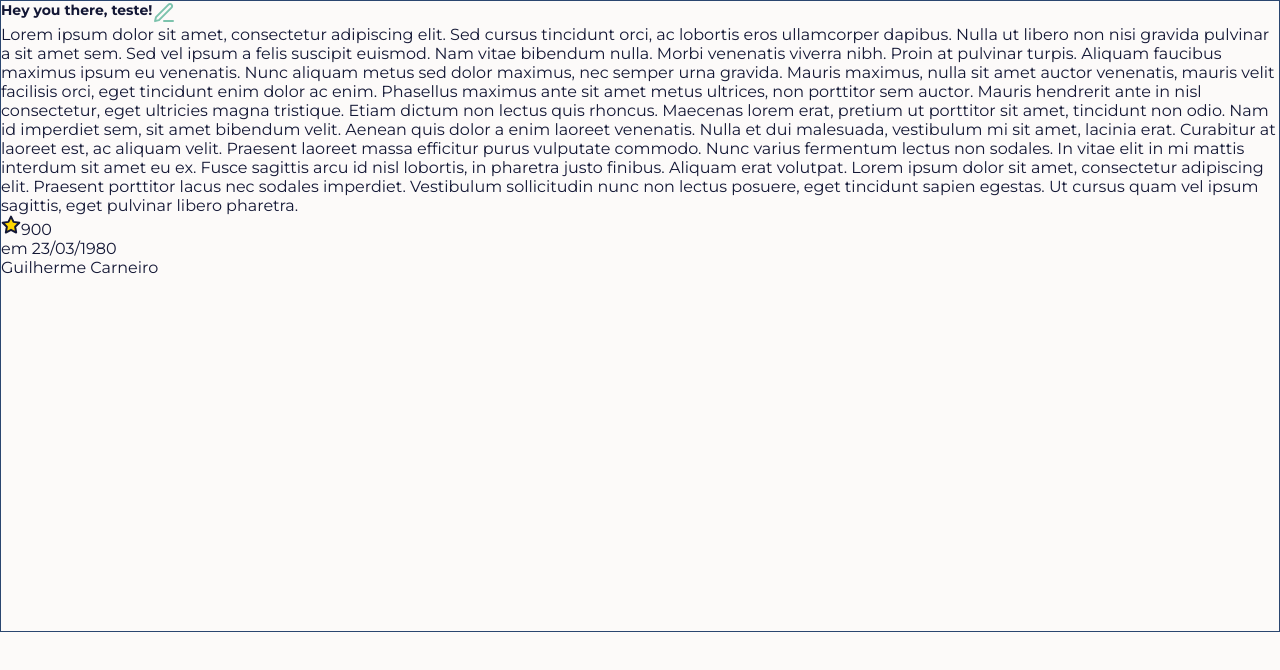
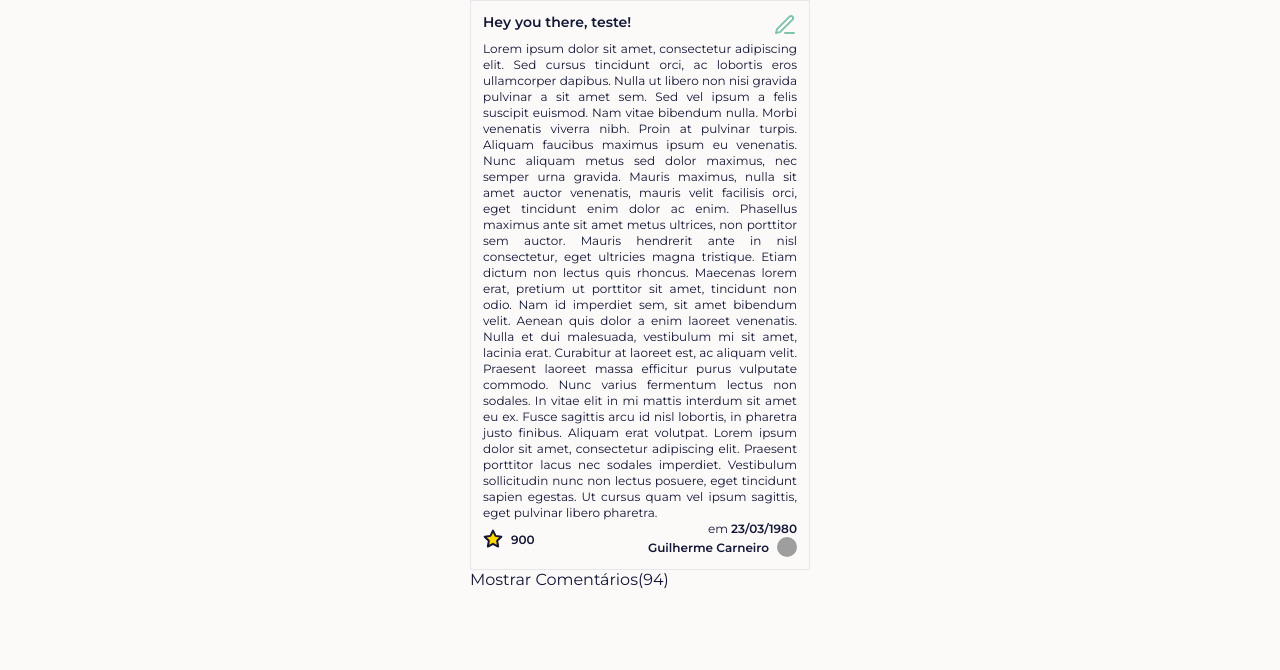
Before and after one commit to Redacao-Conectada/frontend, a React (Create React App) app: page /essay in a window 1280 px wide. Shown: the top 670 px of the page. Built offline with nearby package versions, Linux system fonts and the light colour scheme; grey boxes are pictures that could not be loaded.

Commit message:
WIP essays

```diff
--- /dev/null
+++ b/src/components/DetailedEssayCard/index.tsx
@@ -0,0 +1,60 @@
+import { Essay } from '@/interfaces/general';
+import { icons } from '@assets/icons';
+import React from 'react';
+import {
+  AuthorContainer,
+  DateContainer,
+  EssayCardContainer,
+  FooterContainer,
+  HeaderContainer,
+  MoreInfoContainer,
+  StarsCounter,
+} from './styles';
+
+interface DetailedEssayCardProps {
+  width?: string;
+  essay: Essay;
+}
+
+const DetailedEssayCard: React.FC<DetailedEssayCardProps> = ({
+  essay,
+  width,
+}) => {
+  const defaultAvatar =
+    'https://www.ecp.org.br/wp-content/uploads/2017/12/default-avatar-1-300x300.png';
+
+  // TODO: fazer estrela ficar amarela quando curtido.
+  // TODO: fazer gerenciamento de estado
+
+  return (
+    <EssayCardContainer width={width || '314px'}>
+      <HeaderContainer>
+        <h2>{essay.title}</h2>
+        <a>{icons.pen}</a>
+      </HeaderContainer>
+      <p>{essay.text}</p>
+      <FooterContainer>
+        <StarsCounter>
+          {icons.star}
+          <a>{essay.numOfStars}</a>
+        </StarsCounter>
+        <MoreInfoContainer>
+          <DateContainer>
+            <p>
+              em <b>{essay.date}</b>
+            </p>
+          </DateContainer>
+          <AuthorContainer>
+            <b>{essay.author.name}</b>
+            <img
+              alt={essay.author.name}
+              src={essay.author.avatar ? essay.author.avatar : defaultAvatar}
+            />
+          </AuthorContainer>
+        </MoreInfoContainer>
+      </FooterContainer>
+    </EssayCardContainer>
+  );
+};
+
+export default DetailedEssayCard;
--- /dev/null
+++ b/src/components/DetailedEssayCard/styles.ts
@@ -0,0 +1,94 @@
+import { colors } from '@styles/colors';
+import styled from 'styled-components';
+
+interface EssayCardProps {
+  width: string;
+}
+
+export const EssayCardContainer = styled.div<EssayCardProps>`
+  padding: 12px;
+
+  min-width: 300px;
+  width: ${(props) => props.width};
+
+  border: 1px solid ${colors.normalBorder};
+
+  h2 {
+    font-weight: 600;
+    font-size: 14px;
+    line-height: 19px;
+  }
+
+  p {
+    font-size: 12px;
+    line-height: 16px;
+    text-align: justify;
+  }
+`;
+
+export const HeaderContainer = styled.div`
+  display: flex;
+
+  justify-content: space-between;
+`;
+
+export const DateContainer = styled.div`
+  display: flex;
+  justify-content: flex-end;
+
+  b {
+    font-size: 10px;
+    font-weight: 400;
+
+    color: #484d6d;
+  }
+`;
+
+export const FooterContainer = styled.div`
+  width: 100%;
+
+  display: flex;
+  justify-content: space-between;
+`;
+
+export const StarsCounter = styled.div`
+  display: flex;
+
+  align-items: center;
+
+  a {
+    margin-left: 8px;
+    cursor: default;
+
+    font-size: 12px;
+    font-weight: 600;
+  }
+`;
+
+export const MoreInfoContainer = styled.div`
+  display: flex;
+  flex-direction: column;
+
+  justify-content: flex-end;
+
+  b {
+    font-weight: 600;
+    font-size: 12px;
+
+    color: #131735;
+  }
+
+  img {
+    height: 20px;
+    width: 20px;
+
+    border-radius: 50%;
+
+    margin-left: 8px;
+  }
+`;
+
+export const AuthorContainer = styled.div`
+  display: flex;
+  align-items: center;
+`;
--- a/src/components/EssayCard/index.tsx
+++ /dev/null
@@ -1,39 +0,0 @@
-import { icons } from '@assets/icons';
-import React from 'react';
-import { EssayCardContainer, HeaderContainer } from './styles';
-
-const EssayCard: React.FC = () => {
-  const redacao = {
-    texto: `Lorem ipsum dolor sit amet, consectetur adipiscing elit. Sed cursus tincidunt orci, ac lobortis eros ullamcorper dapibus. Nulla ut libero non nisi gravida pulvinar a sit amet sem. Sed vel ipsum a felis suscipit euismod. Nam vitae bibendum nulla. Morbi venenatis viverra nibh. Proin at pulvinar turpis. Aliquam faucibus maximus ipsum eu venenatis.
-      Nunc aliquam metus sed dolor maximus, nec semper urna gravida. Mauris maximus, nulla sit amet auctor venenatis, mauris velit facilisis orci, eget tincidunt enim dolor ac enim. Phasellus maximus ante sit amet metus ultrices, non porttitor sem auctor. Mauris hendrerit ante in nisl consectetur, eget ultricies magna tristique. Etiam dictum non lectus quis rhoncus.
-      Maecenas lorem erat, pretium ut porttitor sit amet, tincidunt non odio. Nam id imperdiet sem, sit amet bibendum velit. Aenean quis dolor a enim laoreet venenatis. Nulla et dui malesuada, vestibulum mi sit amet, lacinia erat. Curabitur at laoreet est, ac aliquam velit. Praesent laoreet massa efficitur purus vulputate commodo. Nunc varius fermentum lectus non sodales. In vitae elit in mi mattis interdum sit amet eu ex. Fusce sagittis arcu id nisl lobortis, in pharetra justo finibus. Aliquam erat volutpat.
-      Lorem ipsum dolor sit amet, consectetur adipiscing elit. Praesent porttitor lacus nec sodales imperdiet. Vestibulum sollicitudin nunc non lectus posuere, eget tincidunt sapien egestas. Ut cursus quam vel ipsum sagittis, eget pulvinar libero pharetra.`,
-    titulo: 'Hey you there, teste!',
-    autor: {
-      nome: 'Guilherme Carneiro',
-    },
-    data: '23/03/1980',
-    isStared: true,
-    curtidas: 900,
-  };
-
-  return (
-    <EssayCardContainer>
-      <HeaderContainer>
-        <h2>{redacao.titulo}</h2>
-        {icons.pen}
-      </HeaderContainer>
-      <p>{redacao.texto}</p>
-      <div>
-        {icons.star}
-        <a>{redacao.curtidas}</a>
-        <div>
-          em {redacao.data}
-          <div>{redacao.autor.nome}</div>
-        </div>
-      </div>
-    </EssayCardContainer>
-  );
-};
-
-export default EssayCard;
--- a/src/components/EssayCard/styles.ts
+++ /dev/null
@@ -1,16 +0,0 @@
-import styled from 'styled-components';
-
-export const EssayCardContainer = styled.div`
-  min-height: 630px;
-  min-width: 314px;
-
-  border: 1px solid #2a4670;
-
-  h2 {
-    font-size: 14px;
-  }
-`;
-
-export const HeaderContainer = styled.div`
-  display: flex;
-`;
--- a/src/pages/Essay/Details/index.tsx
+++ b/src/pages/Essay/Details/index.tsx
@@ -1,11 +1,13 @@
-import EssayCard from '@components/EssayCard';
+import DetailedEssayCard from '@/components/DetailedEssayCard';
+import { mockedEssay } from '@utils/mocks';
 import React from 'react';
 import { EssayContainer } from './styles';
 
 const EssayDetails: React.FC = () => {
   return (
     <EssayContainer>
-      <EssayCard />
+      <DetailedEssayCard width="314px" essay={mockedEssay} />
+      Mostrar Comentários(94)
     </EssayContainer>
   );
 };
--- /dev/null
+++ b/src/utils/mocks.ts
@@ -0,0 +1,14 @@
+export const mockedEssay = {
+  text: `Lorem ipsum dolor sit amet, consectetur adipiscing elit. Sed cursus tincidunt orci, ac lobortis eros ullamcorper dapibus. Nulla ut libero non nisi gravida pulvinar a sit amet sem. Sed vel ipsum a felis suscipit euismod. Nam vitae bibendum nulla. Morbi venenatis viverra nibh. Proin at pulvinar turpis. Aliquam faucibus maximus ipsum eu venenatis.
+    Nunc aliquam metus sed dolor maximus, nec semper urna gravida. Mauris maximus, nulla sit amet auctor venenatis, mauris velit facilisis orci, eget tincidunt enim dolor ac enim. Phasellus maximus ante sit amet metus ultrices, non porttitor sem auctor. Mauris hendrerit ante in nisl consectetur, eget ultricies magna tristique. Etiam dictum non lectus quis rhoncus.
+    Maecenas lorem erat, pretium ut porttitor sit amet, tincidunt non odio. Nam id imperdiet sem, sit amet bibendum velit. Aenean quis dolor a enim laoreet venenatis. Nulla et dui malesuada, vestibulum mi sit amet, lacinia erat. Curabitur at laoreet est, ac aliquam velit. Praesent laoreet massa efficitur purus vulputate commodo. Nunc varius fermentum lectus non sodales. In vitae elit in mi mattis interdum sit amet eu ex. Fusce sagittis arcu id nisl lobortis, in pharetra justo finibus. Aliquam erat volutpat.
+    Lorem ipsum dolor sit amet, consectetur adipiscing elit. Praesent porttitor lacus nec sodales imperdiet. Vestibulum sollicitudin nunc non lectus posuere, eget tincidunt sapien egestas. Ut cursus quam vel ipsum sagittis, eget pulvinar libero pharetra.`,
+  title: 'Hey you there, teste!',
+  author: {
+    name: 'Guilherme Carneiro',
+    avatar: 'https://avatars.githubusercontent.com/u/32914505?s=60&v=4',
+  },
+  date: '23/03/1980',
+  isStared: true,
+  numOfStars: 900,
+};
```
Also changed, not shown: src/interfaces/general.ts (+12 -0 lines).
